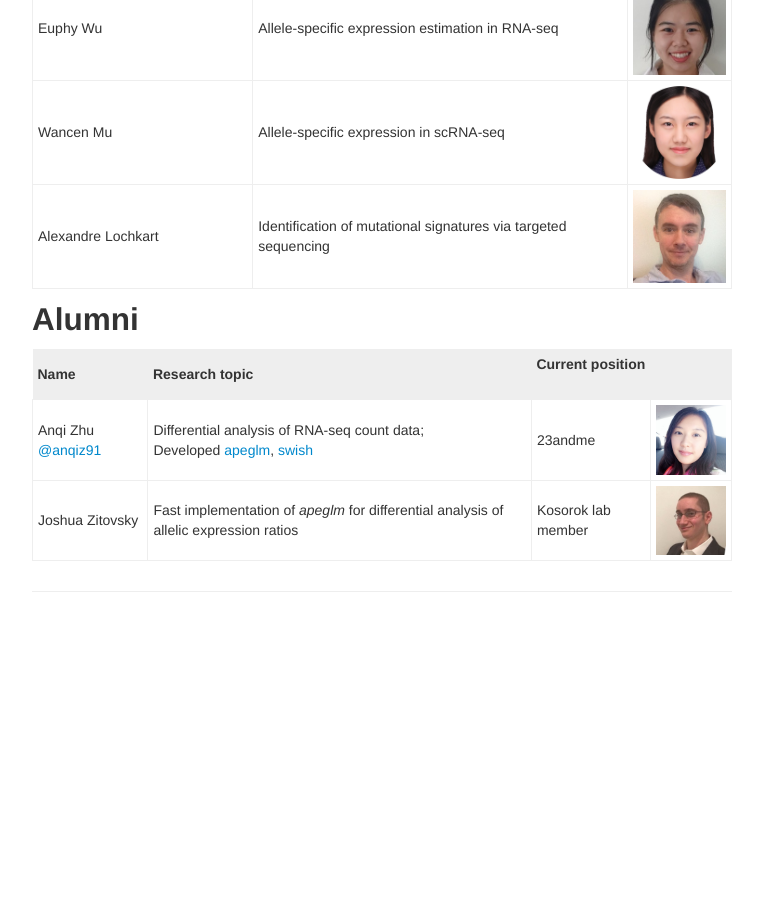
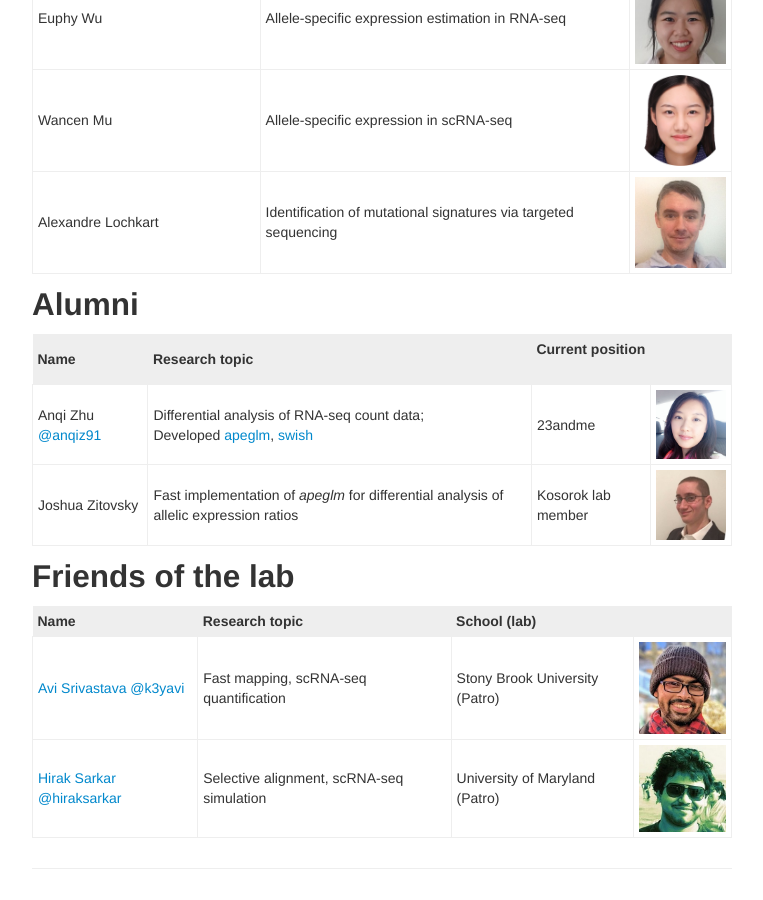
Before and after one commit to mikelove/mikelove.github.io, a Jekyll site: the page built from pages/lab.md, in a window 1280 px wide and 900 px high, scrolled down 726 px. Shown: the whole window, without its empty margins (258-1021 px from the left). Built offline with Jekyll 4.4.1, drawn with Linux system fonts in a browser that asks for light colours; before the commit the page ends 1349 px from its top, so only the background shows below that.

Commit message:
adding friends

```diff
--- a/pages/lab.md
+++ b/pages/lab.md
@@ -22,7 +22,7 @@ td{
 
 | Name | Research topics | |
 | :--- | :---- | :---- |
-| [Sean McCabe](https://mccabes292.github.io/) | Multi-omics evaluation and visualization with [movie](https://github.com/mccabes292/movie); <br> Latent Dirichlet modeling of isoform proportions with [actor](https://github.com/mccabes292/actor); <br> Co-supervised with Danyu Lin | <img width="100" src="../assets/seanmccabe.png"> |
+| [Sean McCabe](https://mccabes292.github.io/) [@SeanMcCabeBIOS](https://twitter.com/SeanMcCabeBIOS) | Multi-omics evaluation and visualization with [movie](https://github.com/mccabes292/movie); <br> Latent Dirichlet modeling of isoform proportions with [actor](https://github.com/mccabes292/actor); <br> Co-supervised with Danyu Lin | <img width="100" src="../assets/seanmccabe.png"> |
 | [Arjun Bhattacharya](https://bhattacharya-a-bt.github.io) [@bhattac_a_bt](https://twitter.com/bhattac_a_bt) | TWAS in Carolina Breast Cancer Study; <br> Deconvolution of tumor expression assayed via Nanostring; <br> Co-supervised with Melissa Troester | <img width="100" src="../assets/arjunbhattacharya.jpg"> |
 | Sarah Reifeis [@sarah_reifeis](https://twitter.com/sarah_reifeis) | Exposure effects on gene expression in observational studies; <br> Co-supervised with Michael Hudgens | <img width="100" src="../assets/sarahreifeis.jpg"> |
 | Amanda Tapia | Colocalization of molecular QTL and neuropsychiatric GWAS; <br> Co-supervised with Yun Li and Jason Stein | <img width="100" src="../assets/amandatapia.jpg"> |
@@ -37,3 +37,10 @@ td{
 | :--- | :---- | :---- | :---- |
 | Anqi Zhu [@anqiz91](https://twitter.com/anqiz91) | Differential analysis of RNA-seq count data; <br> Developed [apeglm](http://bioconductor.org/packages/apeglm), [swish](http://bioconductor.org/packages/fishpond) | 23andme | <img width="100" src="../assets/anqizhu.png"> |
 | Joshua Zitovsky | Fast implementation of *apeglm* for differential analysis of allelic expression ratios | Kosorok lab member | <img width="100" src="../assets/joshuazitovsky.jpg"> |
+
+## Friends of the lab
+
+| Name | Research topic | School (lab) | |
+| :--- | :---- | :---- | :---- |
+| [Avi Srivastava](https://k3yavi.github.io/) [@k3yavi](https://twitter.com/k3yavi) | Fast mapping, scRNA-seq quantification | Stony Brook University (Patro) | <img width="100" src="../assets/avisrivastava.jpg"> |
+| [Hirak Sarkar](https://hiraksarkar.github.io/) [@hiraksarkar](https://twitter.com/hiraksarkar) | Selective alignment, scRNA-seq simulation | University of Maryland (Patro) | <img width="100" src="../assets/hiraksarkar.jpg"> |
```
Also changed, not shown: assets/avisrivastava.jpg (added), assets/hiraksarkar.jpg (added).
